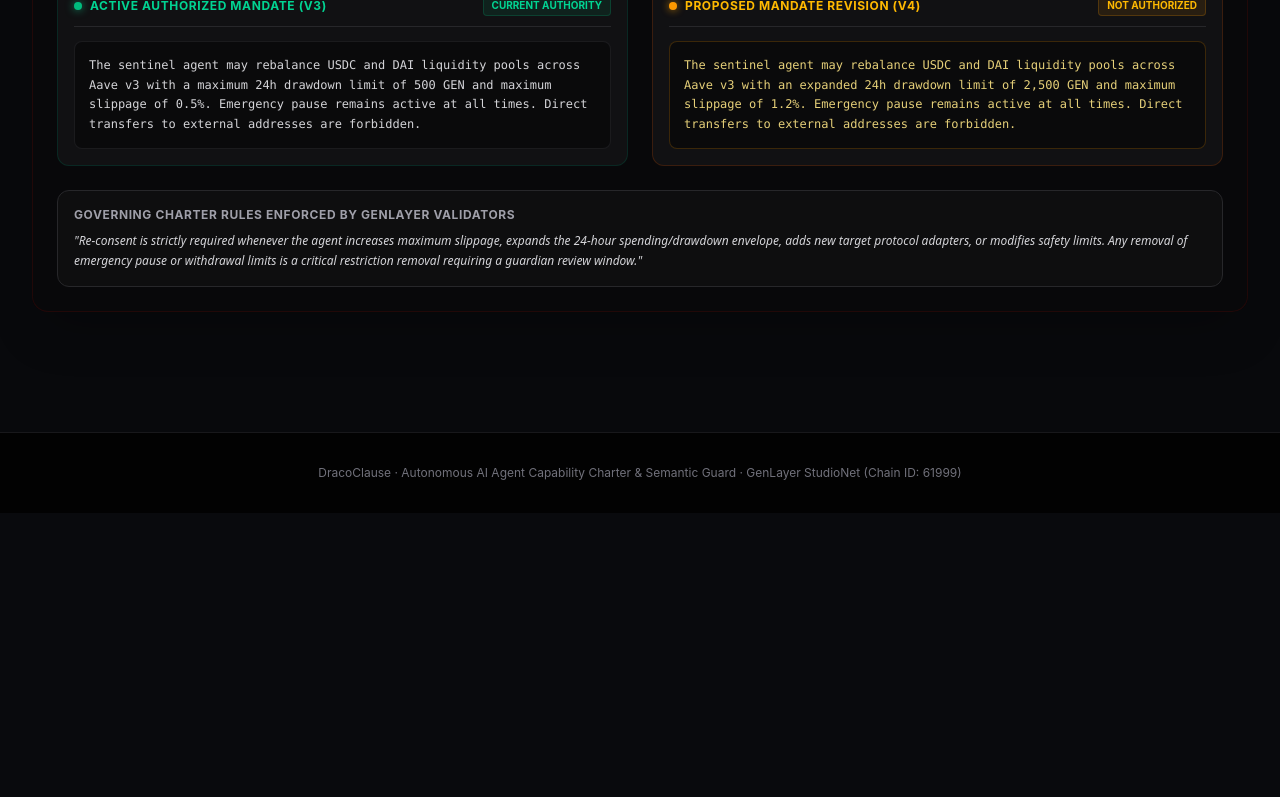
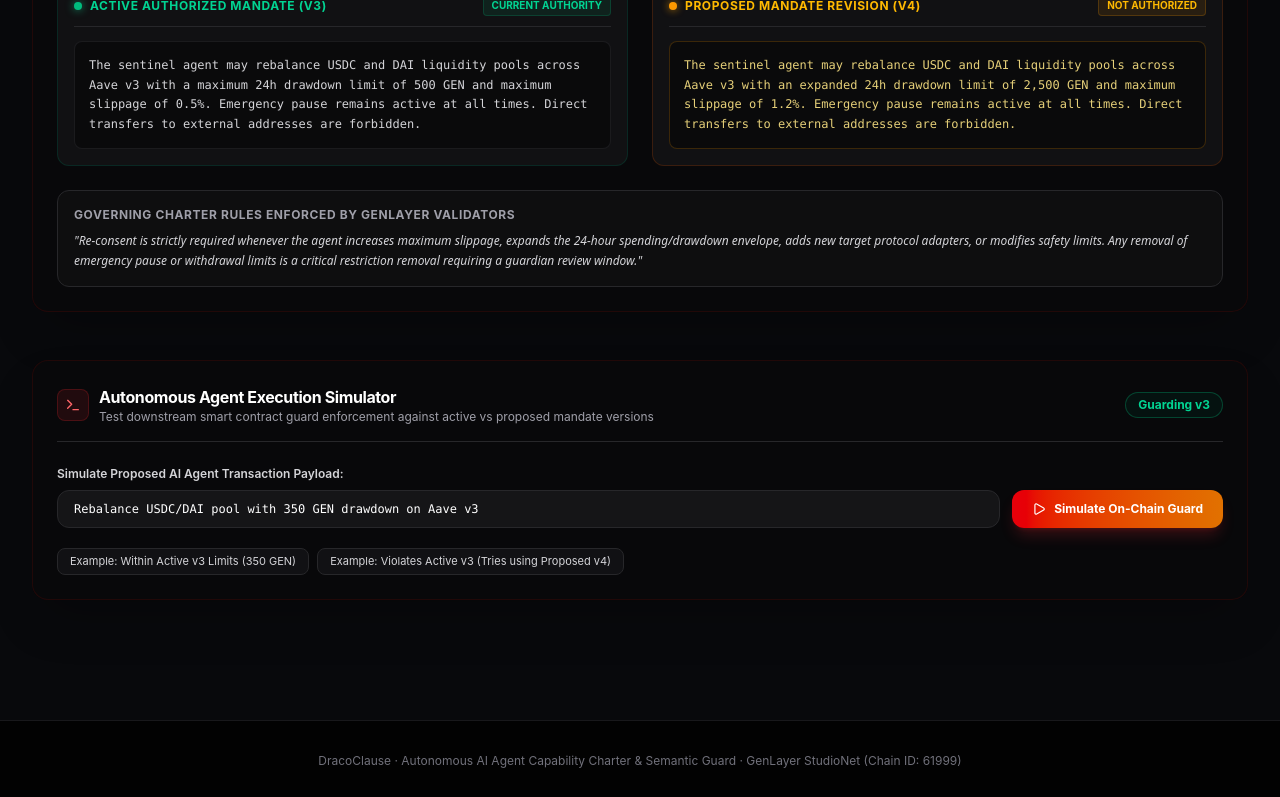
Before and after one commit to 9ja-maxx/dracoclause, a Next.js app in the folder frontend/: page / in a window 1280 px wide. Shown: the part 1950-2747 px from the top of the page. Before the commit the page ends 2463 px from the top, so only its background shows below. Built offline with nearby package versions, Linux system fonts and the light colour scheme; what genlayer-js would draw is missing.

Commit message:
feat(frontend): add interactive autonomous AI agent execution simulator and guard visualizer

```diff
--- a/frontend/src/app/page.tsx
+++ b/frontend/src/app/page.tsx
@@ -5,6 +5,7 @@
 import { DragonRadar } from "@/components/DragonRadar";
 import { MandateExplorer, DEMO_MANDATES, MandateDemoData } from "@/components/MandateExplorer";
 import { SemanticDiffInspector } from "@/components/SemanticDiffInspector";
+import { AgentSimulator } from "@/components/AgentSimulator";
 import { TransactionCenter } from "@/components/TransactionCenter";
 import { Flame, Shield, Sparkles, Terminal, Activity, ArrowRight } from "lucide-react";
 import { DRACO_STUDIO_URL, GENLAYER_STUDIONET_CHAIN_ID } from "@/lib/contract/config";
@@ -85,6 +86,11 @@
         <section className="space-y-6">
           <SemanticDiffInspector mandate={selectedMandate} />
         </section>
+
+        {/* Agent Execution Simulator */}
+        <section className="space-y-6">
+          <AgentSimulator mandate={selectedMandate} />
+        </section>
       </main>
 
       <TransactionCenter />
--- /dev/null
+++ b/frontend/src/components/AgentSimulator.tsx
@@ -0,0 +1,118 @@
+"use client";
+
+import React, { useState } from "react";
+import { Terminal, ShieldCheck, ShieldAlert, Play, CheckCircle2, AlertCircle } from "lucide-react";
+import { MandateDemoData } from "./MandateExplorer";
+
+export function AgentSimulator({ mandate }: { mandate: MandateDemoData }) {
+  const [actionInput, setActionInput] = useState("Rebalance USDC/DAI pool with 350 GEN drawdown on Aave v3");
+  const [simulationResult, setSimulationResult] = useState<{
+    allowed: boolean;
+    reason: string;
+    versionChecked: number;
+  } | null>(null);
+
+  const runSimulation = () => {
+    // Check simulated action against active mandate
+    const isOverLimit = actionInput.includes("2500") || actionInput.includes("5000") || actionInput.toLowerCase().includes("unvetted");
+    if (isOverLimit) {
+      setSimulationResult({
+        allowed: false,
+        reason: "Action exceeds active mandate v" + mandate.activeVersion + " daily drawdown limit (500 GEN limit enforced). Proposed mandate v" + mandate.openVersion + " is NOT AUTHORIZED.",
+        versionChecked: mandate.activeVersion,
+      });
+    } else {
+      setSimulationResult({
+        allowed: true,
+        reason: "Action strictly adheres to active authorized mandate v" + mandate.activeVersion + " limits. Transaction permitted by DracoClause.",
+        versionChecked: mandate.activeVersion,
+      });
+    }
+  };
+
+  return (
+    <div className="rounded-2xl border border-red-950/40 bg-zinc-950/90 p-6 shadow-2xl backdrop-blur-xl">
+      <div className="flex items-center justify-between border-b border-zinc-800 pb-4">
+        <div className="flex items-center gap-2.5">
+          <div className="flex size-8 items-center justify-center rounded-lg bg-red-500/10 text-red-400 border border-red-500/20">
+            <Terminal className="size-4" />
+          </div>
+          <div>
+            <h3 className="font-bold text-white text-base tracking-tight">Autonomous Agent Execution Simulator</h3>
+            <p className="text-xs text-zinc-400">Test downstream smart contract guard enforcement against active vs proposed mandate versions</p>
+          </div>
+        </div>
+        <span className="rounded-full border border-emerald-500/30 bg-emerald-950/30 px-3 py-1 text-xs font-bold text-emerald-400">
+          Guarding v{mandate.activeVersion}
+        </span>
+      </div>
+
+      <div className="mt-6 space-y-4">
+        <div>
+          <label className="block text-xs font-semibold text-zinc-300 mb-2">
+            Simulate Proposed AI Agent Transaction Payload:
+          </label>
+          <div className="flex flex-col sm:flex-row gap-3">
+            <input
+              type="text"
+              value={actionInput}
+              onChange={(e) => setActionInput(e.target.value)}
+              className="flex-1 rounded-xl border border-zinc-800 bg-zinc-900/80 px-4 py-2.5 text-xs text-white font-mono placeholder:text-zinc-600 focus:border-red-500/50 focus:outline-none"
+              placeholder="Enter simulated action..."
+            />
+            <button
+              onClick={runSimulation}
+              className="flex items-center justify-center gap-2 rounded-xl bg-gradient-to-r from-red-600 to-amber-600 px-5 py-2.5 text-xs font-bold text-white shadow-lg shadow-red-500/20 transition hover:from-red-500 hover:to-amber-500"
+            >
+              <Play className="size-3.5" />
+              <span>Simulate On-Chain Guard</span>
+            </button>
+          </div>
+        </div>
+
+        {/* Preset quick simulation buttons */}
+        <div className="flex flex-wrap gap-2 pt-1">
+          <button
+            onClick={() => setActionInput("Rebalance USDC/DAI pool with 350 GEN drawdown on Aave v3")}
+            className="rounded-lg border border-zinc-800 bg-zinc-900/60 px-3 py-1 text-[11px] text-zinc-300 hover:border-emerald-500/40 hover:text-emerald-300"
+          >
+            Example: Within Active v{mandate.activeVersion} Limits (350 GEN)
+          </button>
+          <button
+            onClick={() => setActionInput("Execute arbitrage with 2500 GEN drawdown on unvetted pool")}
+            className="rounded-lg border border-zinc-800 bg-zinc-900/60 px-3 py-1 text-[11px] text-zinc-300 hover:border-red-500/40 hover:text-red-300"
+          >
+            Example: Violates Active v{mandate.activeVersion} (Tries using Proposed v{mandate.openVersion})
+          </button>
+        </div>
+
+        {/* Simulation Output Card */}
+        {simulationResult && (
+          <div
+            className={"mt-4 rounded-xl border p-4 transition-all duration-300 " +
+              (simulationResult.allowed
+                ? "border-emerald-500/40 bg-emerald-950/20 text-emerald-300"
+                : "border-red-500/40 bg-red-950/20 text-red-300")}
+          >
+            <div className="flex items-start gap-3">
+              {simulationResult.allowed ? (
+                <ShieldCheck className="size-5 text-emerald-400 shrink-0 mt-0.5" />
+              ) : (
+                <ShieldAlert className="size-5 text-red-400 shrink-0 mt-0.5" />
+              )}
+              <div>
+                <h4 className="font-bold text-xs uppercase tracking-wider">
+                  {simulationResult.allowed ? "TRANSACTION PERMITTED BY ON-CHAIN GUARD" : "TRANSACTION REJECTED (FAIL-CLOSED GUARD)"}
+                </h4>
+                <p className="mt-1 text-xs leading-relaxed text-zinc-300">{simulationResult.reason}</p>
+                <div className="mt-2 text-[10px] font-mono text-zinc-400">
+                  is_mandate_authorized("{mandate.id}", {simulationResult.versionChecked}) == {simulationResult.allowed ? "TRUE" : "FALSE"}
+                </div>
+              </div>
+            </div>
+          </div>
+        )}
+      </div>
+    </div>
+  );
+}
```
